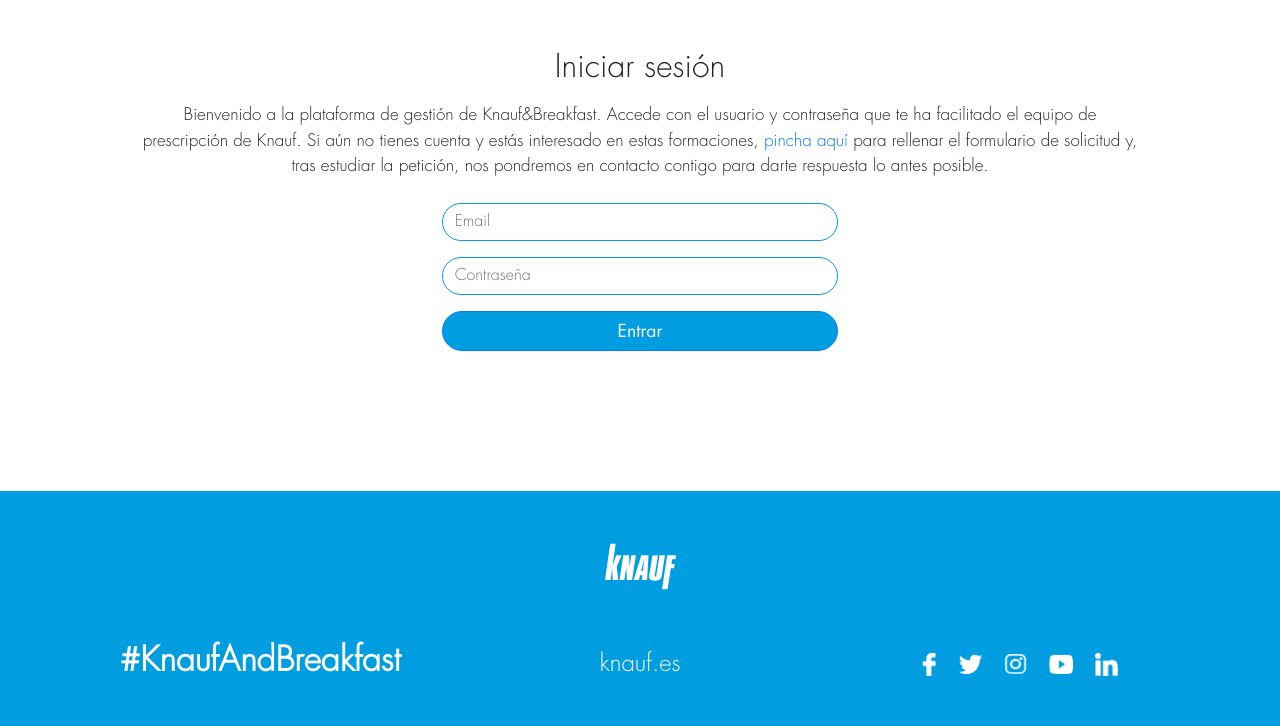
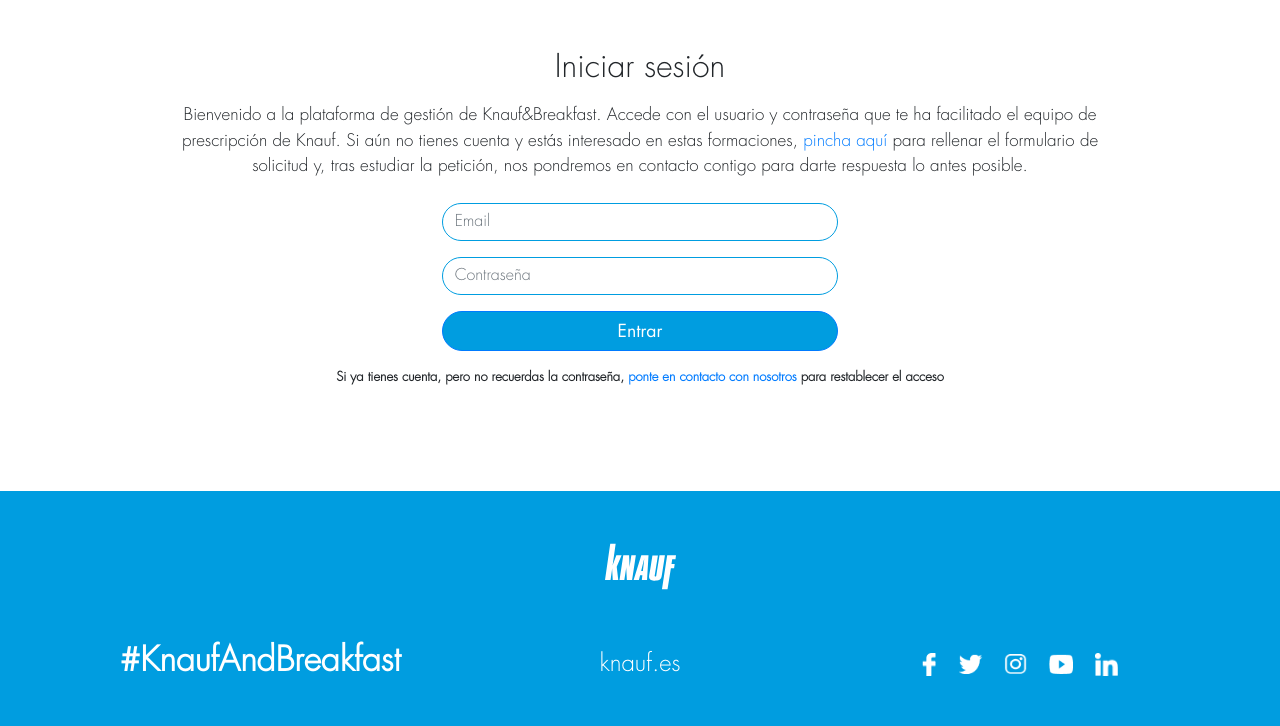
Before and after one commit to jonhdv/knauf, a Symfony app: template templates/login.html.twig in a window 1280 px wide. Shown: the part 122-848 px from the top of the page. Run offline with Twig, Linux system fonts and the light colour scheme; the template is opened without the code that fills it, so the values that code supplies are empty; some libraries are stand-ins or nearby versions.

Commit message:
Cambios implantacion

```diff
--- a/src/Controller/IndexController.php
+++ b/src/Controller/IndexController.php
@@ -118,7 +118,7 @@ class IndexController extends AbstractRenderController
         $this->mailer->send($mailerMail);
 
         $emailList = [
-            new Address('knaufandbreakfast@knaufandbreakfast.com'),
+            new Address('knaufandbreakfast@knauf.com'),
             new Address('paloma.vera@knauf.com'),
             new Address('alvar.lorea@knauf.com'),
             new Address('juan@heyav.com'),
--- a/src/Controller/Users/TrainingController.php
+++ b/src/Controller/Users/TrainingController.php
@@ -230,7 +230,7 @@ class TrainingController extends AbstractRenderController
         $this->mailer->send($mailerMail);
 
         $emailList = [
-            new Address('knaufandbreakfast@knaufandbreakfast.com'),
+            new Address('knaufandbreakfast@knauf.com'),
             new Address('paloma.vera@knauf.com'),
             new Address('alvar.lorea@knauf.com'),
             new Address('juan@heyav.com'),
--- a/templates/login.html.twig
+++ b/templates/login.html.twig
@@ -5,7 +5,7 @@
 {% endblock %}
 
 {% block body %}
-    <div class="login-text mx-auto text-center mt-5">
+    <div class="login-text mx-auto text-center mt-5 px-3">
         <h2 class="text-center mb-3">Iniciar sesión</h2>
 
         Bienvenido a la plataforma de gestión de Knauf&Breakfast. Accede con el usuario y contraseña que te ha facilitado el equipo de prescripción de Knauf.
@@ -30,4 +30,8 @@
             <input type="hidden" name="_csrf_token" value="{{ csrf_token('authenticate') }}" >
         </form>
     </div>
+
+    <div class="login-text mx-auto text-center mt-1 mb-5 font-weight-bold px-3" style="font-size: 13px">
+        Si ya tienes cuenta, pero no recuerdas la contraseña, <a href="mailto:knaufandbreakfast@knauf.com">ponte en contacto con nosotros</a> para restablecer el acceso
+    </div>
 {% endblock %}
--- a/templates/users/blocks.html.twig
+++ b/templates/users/blocks.html.twig
@@ -94,7 +94,6 @@
 
             //Acción cada vez que se pulsa el block-checker
             $('.block-checker input[type=checkbox]').change(function() {
-                console.log('funciona');
                 changeTimeBar($(this).data('value-time'), $(this).prop('checked'), $(this));
             });
 
--- a/templates/users/studio.html.twig
+++ b/templates/users/studio.html.twig
@@ -270,7 +270,6 @@
 
             //Acción cada vez que se pulsa el block-checker
             $('.block-checker input[type=checkbox]').change(function() {
-                console.log('funciona');
                 changetime($(this).data('value-time'), $(this).prop('checked'), $(this));
             });
 
```
Also changed, not shown: 2 other files.
